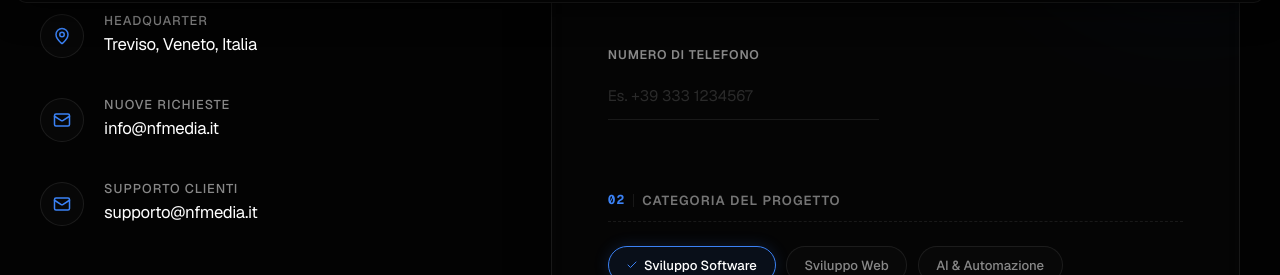
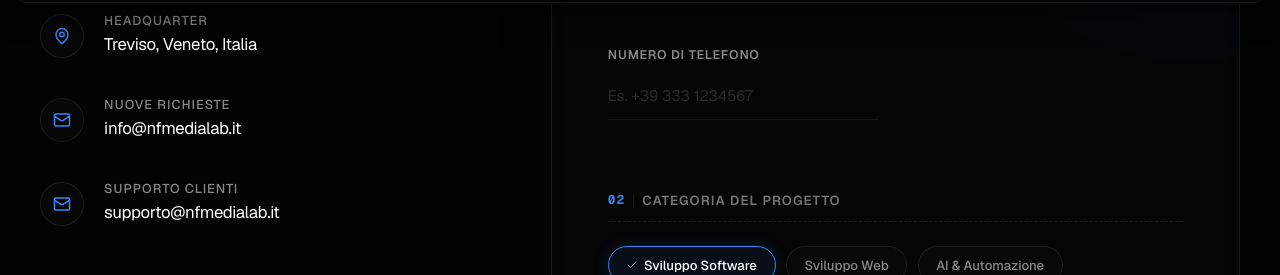
Before and after one commit to ilnicohub/sito-nf-media, a Next.js app: page /contatti in a window 1280 px wide. Shown: the part 777-1052 px from the top of the page. Built offline with nearby package versions, Linux system fonts and the light colour scheme; no server answers.

Commit message:
general fixes

```diff
--- a/src/app/api/contact/route.ts
+++ b/src/app/api/contact/route.ts
@@ -4,7 +4,8 @@ import { NextRequest, NextResponse } from "next/server";
 const resend = new Resend(process.env.RESEND_API_KEY);
 
 const RECIPIENT_EMAIL =
-  process.env.CONTACT_FORM_EMAIL || "info@nfmediaagency.com";
+  process.env.CONTACT_FORM_EMAIL || "info@nfmedialab.it";
+const FROM_EMAIL = "NF Media Lab <info@nfmedialab.it>";
 
 export async function POST(request: NextRequest) {
   try {
@@ -30,7 +31,7 @@ export async function POST(request: NextRequest) {
 
     // Invio email
     const response = await resend.emails.send({
-      from: "NF Media Lab Contact Form <onboarding@resend.dev>",
+      from: FROM_EMAIL,
       to: RECIPIENT_EMAIL,
       replyTo: email,
       subject: `Nuovo messaggio di contatto da ${name}`,
--- a/src/app/contatti/page.module.css
+++ b/src/app/contatti/page.module.css
@@ -103,10 +103,19 @@
   letter-spacing: 0.08em;
 }
 
-.infoItem p {
+.infoItem p,
+.infoItem a {
   color: var(--foreground);
   font-size: 1.05rem;
   line-height: 1.4;
+}
+
+.infoItem a {
+  transition: color 0.25s ease;
+}
+
+.infoItem a:hover {
+  color: var(--accent-primary);
 }
 
 /* Form block */
--- a/src/app/contatti/page.tsx
+++ b/src/app/contatti/page.tsx
@@ -152,7 +152,7 @@ ${formData.message}
                   </div>
                   <div>
                     <h4>Nuove Richieste</h4>
-                    <p>info@nfmedia.it</p>
+                    <a href="mailto:info@nfmedialab.it">info@nfmedialab.it</a>
                   </div>
                 </div>
 
@@ -162,7 +162,9 @@ ${formData.message}
                   </div>
                   <div>
                     <h4>Supporto Clienti</h4>
-                    <p>supporto@nfmedia.it</p>
+                    <a href="mailto:supporto@nfmedialab.it">
+                      supporto@nfmedialab.it
+                    </a>
                   </div>
                 </div>
               </div>
--- a/src/app/layout.tsx
+++ b/src/app/layout.tsx
@@ -102,7 +102,7 @@ export default function RootLayout({
     image: `${siteUrl}/og-default.svg`,
     description:
       "Agenzia digitale di Treviso specializzata in sviluppo software, siti web, SEO, advertising e social media.",
-    email: "info@nfmedia.it",
+    email: "info@nfmedialab.it",
     telephone: "+393427404958",
     address: {
       "@type": "PostalAddress",
@@ -132,7 +132,7 @@ export default function RootLayout({
     contactPoint: {
       "@type": "ContactPoint",
       telephone: "+393427404958",
-      email: "info@nfmedia.it",
+      email: "info@nfmedialab.it",
       contactType: "sales",
       availableLanguage: ["Italian"],
       areaServed: "IT",
--- a/src/app/newsletter/grazie/page.tsx
+++ b/src/app/newsletter/grazie/page.tsx
@@ -63,7 +63,7 @@ export default function Grazie() {
 
             {/* Unsubscribe notice */}
             <motion.p style={{ marginTop: '1.5rem', marginBottom: '2rem', fontSize: '0.85rem', color: 'var(--text-muted)' }} variants={itemVariants}>
-              <strong>Come disiscriversi?</strong> Potrai cancellarti in qualsiasi momento semplicemente rispondendo "Unsubscribe" a una delle nostre email, oppure contattandoci a <em>info@nfmedia.it</em>.
+              <strong>Come disiscriversi?</strong> Potrai cancellarti in qualsiasi momento semplicemente rispondendo "Unsubscribe" a una delle nostre email, oppure contattandoci a <em>info@nfmedialab.it</em>.
             </motion.p>
 
             {/* Action buttons */}
--- a/src/app/privacy/page.tsx
+++ b/src/app/privacy/page.tsx
@@ -86,7 +86,7 @@ export default function PrivacyPolicy() {
             Per esercitare uno qualsiasi dei diritti sopra elencati, contattaci a:
           </p>
           <p>
-            <strong>Email:</strong> info@nfmedia.it<br />
+            <strong>Email:</strong> info@nfmedialab.it<br />
             <strong>Indirizzo:</strong> Treviso, Veneto, Italia
           </p>
 
--- a/src/app/termini/page.tsx
+++ b/src/app/termini/page.tsx
@@ -116,7 +116,7 @@ export default function TerminiCondizioni() {
             Per qualsiasi questione legale o controversia relativa a questi Termini, contatta:
           </p>
           <p>
-            <strong>Email:</strong> info@nfmedia.it<br />
+            <strong>Email:</strong> info@nfmedialab.it<br />
             <strong>Indirizzo:</strong> Via Casoni, 28 Vedelago, Treviso, Veneto, Italia
           </p>
 
--- a/src/components/layout/Footer.tsx
+++ b/src/components/layout/Footer.tsx
@@ -41,7 +41,7 @@ export default function Footer() {
             </div>
             <div className={styles.contactItem}>
               <Mail size={16} className={styles.icon} />
-              <a href="mailto:info@nfmedia.it">info@nfmedia.it</a>
+              <a href="mailto:info@nfmedialab.it">info@nfmedialab.it</a>
             </div>
             <div className={styles.contactItem}>
               <Phone size={16} className={styles.icon} />
```
